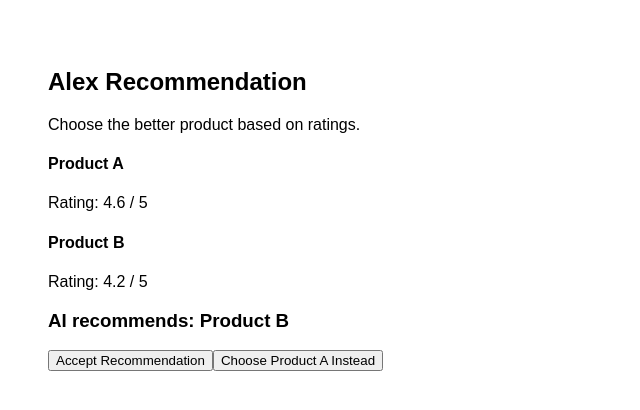
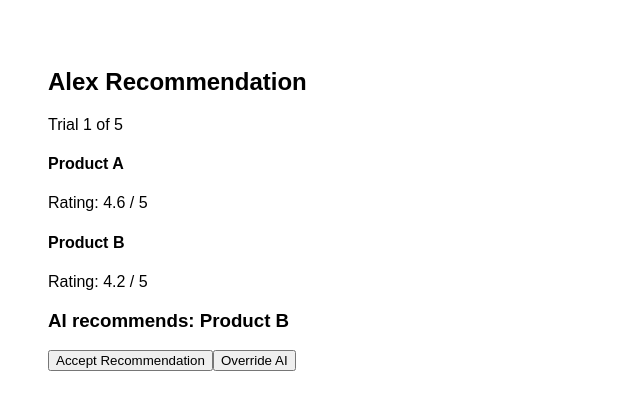
Before and after one commit to ironman1947/ai-trust-experiment, a React app in the folder frontend/: page / in a window 1280 px wide. Shown: the top 410 px of the page, without its empty margins (0-640 px from the left). Built offline with nearby package versions, Linux system fonts and the light colour scheme; the HTML template or start-up script is replaced by a standard one.

Commit message:
Implement participant ID generation and trial management system for experiment flow

```diff
--- a/frontend/src/App.jsx
+++ b/frontend/src/App.jsx
@@ -1,27 +1,9 @@
-import { useState } from "react";
-import DecisionTask from "./components/DecisionTask";
+import TrialManager from "./components/TrialManager";
 
 function App() {
-
-  // Experimental condition
-  const [condition] = useState(
-    Math.random() < 0.5 ? "neutral" : "humanlike"
-  );
-
-  const agentName =
-    condition === "neutral" ? "AI System" : "Alex";
-
-  const handleDecision = (decision) => {
-    console.log("Condition:", condition);
-    console.log("User decision:", decision);
-  };
-
   return (
     <div>
-      <DecisionTask
-        agentName={agentName}
-        onDecision={handleDecision}
-      />
+      <TrialManager />
     </div>
   );
 }
--- a/frontend/src/components/DecisionTask.jsx
+++ b/frontend/src/components/DecisionTask.jsx
@@ -1,9 +1,9 @@
-function DecisionTask({ agentName, onDecision }) {
+function DecisionTask({ agentName, trial, onDecision }) {
   return (
     <div style={{ padding: "40px", fontFamily: "Arial" }}>
       <h2>{agentName} Recommendation</h2>
 
-      <p>Choose the better product based on ratings.</p>
+      <p>Trial {trial.id} of 5</p>
 
       <div>
         <h4>Product A</h4>
@@ -15,14 +15,14 @@ function DecisionTask({ agentName, onDecision }) {
         <p>Rating: 4.2 / 5</p>
       </div>
 
-      <h3>AI recommends: Product B</h3>
+      <h3>AI recommends: Product {trial.aiRecommendation}</h3>
 
       <button onClick={() => onDecision("accept")}>
         Accept Recommendation
       </button>
 
       <button onClick={() => onDecision("override")}>
-        Choose Product A Instead
+        Override AI
       </button>
     </div>
   );
--- /dev/null
+++ b/frontend/src/components/TrialManager.jsx
@@ -0,0 +1,46 @@
+import { useState } from "react";
+import DecisionTask from "./DecisionTask";
+import { trials } from "../data/trials";
+import { generateParticipantID } from "../utils/participantID";
+
+function TrialManager() {
+
+  const [participantID] = useState(generateParticipantID());
+  const [trialIndex, setTrialIndex] = useState(0);
+
+  const [condition] = useState(
+    Math.random() < 0.5 ? "neutral" : "humanlike"
+  );
+
+  const agentName =
+    condition === "neutral" ? "AI System" : "Alex";
+
+  const handleDecision = (decision) => {
+
+    const trial = trials[trialIndex];
+
+    console.log({
+      participant_id: participantID,
+      trial_number: trial.id,
+      condition: condition,
+      decision: decision,
+      ai_correct: trial.aiCorrect
+    });
+
+    if (trialIndex < trials.length - 1) {
+      setTrialIndex(trialIndex + 1);
+    } else {
+      alert("Experiment complete!");
+    }
+  };
+
+  return (
+    <DecisionTask
+      agentName={agentName}
+      trial={trials[trialIndex]}
+      onDecision={handleDecision}
+    />
+  );
+}
+
+export default TrialManager;
--- /dev/null
+++ b/frontend/src/data/trials.js
@@ -0,0 +1,7 @@
+export const trials = [
+  { id: 1, aiRecommendation: "B", aiCorrect: false },
+  { id: 2, aiRecommendation: "A", aiCorrect: true },
+  { id: 3, aiRecommendation: "B", aiCorrect: false },
+  { id: 4, aiRecommendation: "A", aiCorrect: true },
+  { id: 5, aiRecommendation: "B", aiCorrect: false },
+];
--- /dev/null
+++ b/frontend/src/utils/participantID.js
@@ -0,0 +1,3 @@
+export function generateParticipantID() {
+  return "P_" + Math.random().toString(36).substring(2, 10);
+}
```
